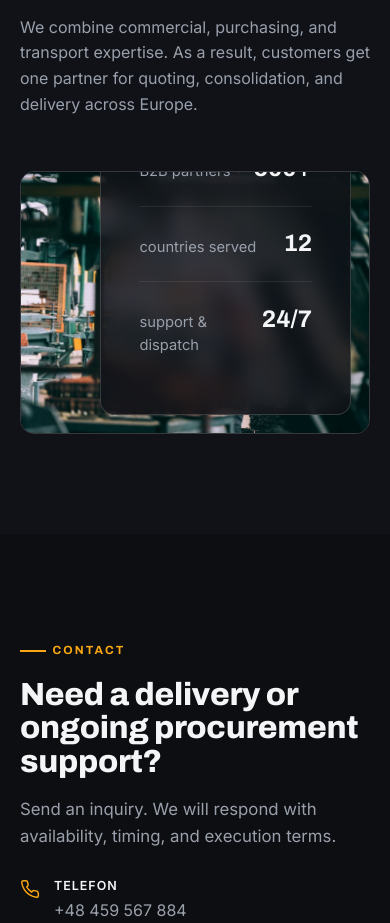
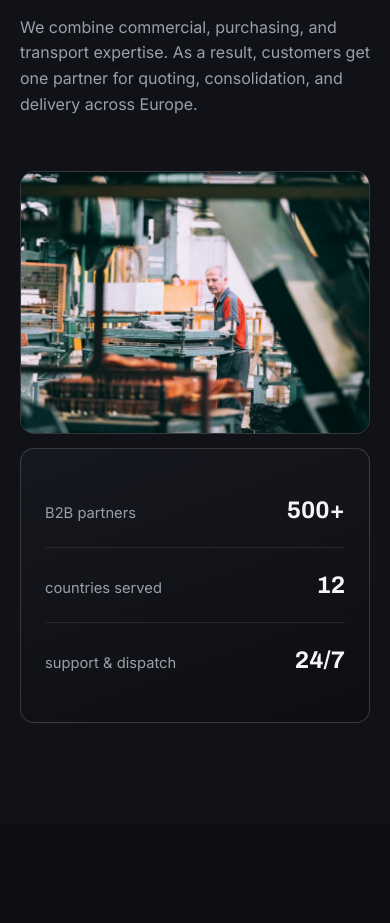
Before and after one commit to CryGor11/krab-automotive, a plain HTML site: page index.html in a window 390 px wide. Shown: the part 5989-6912 px from the top of the page. Drawn offline with Linux system fonts and the light colour scheme.

Commit message:
Mobile: About stat card flows below photo (fix clipped overlay)

```diff
--- a/assets/styles.css
+++ b/assets/styles.css
@@ -303,6 +303,10 @@ form.quote .btn{margin-top:6px;width:100%}
   .hbg-video{width:100%;height:100%;object-position:center center;filter:brightness(.96) saturate(1)}
   .hero-video-overlay{background:linear-gradient(180deg,transparent 54%,rgba(13,14,17,.5))}
   .video-caption{left:12px;bottom:10px}
+  /* about: stat card flows below the photo (was a clipped absolute overlay) */
+  .about-media{overflow:visible;aspect-ratio:auto;border:0;border-radius:0;background:transparent}
+  .about-media img{aspect-ratio:4/3;height:auto;border:1px solid var(--line-strong);border-radius:var(--r)}
+  .about-media .about-panel{position:static;width:auto;right:auto;bottom:auto;margin-top:14px;background:linear-gradient(160deg,var(--surface),var(--bg));backdrop-filter:none;padding:24px}
 }
 
 @media(prefers-reduced-motion:reduce){
```
